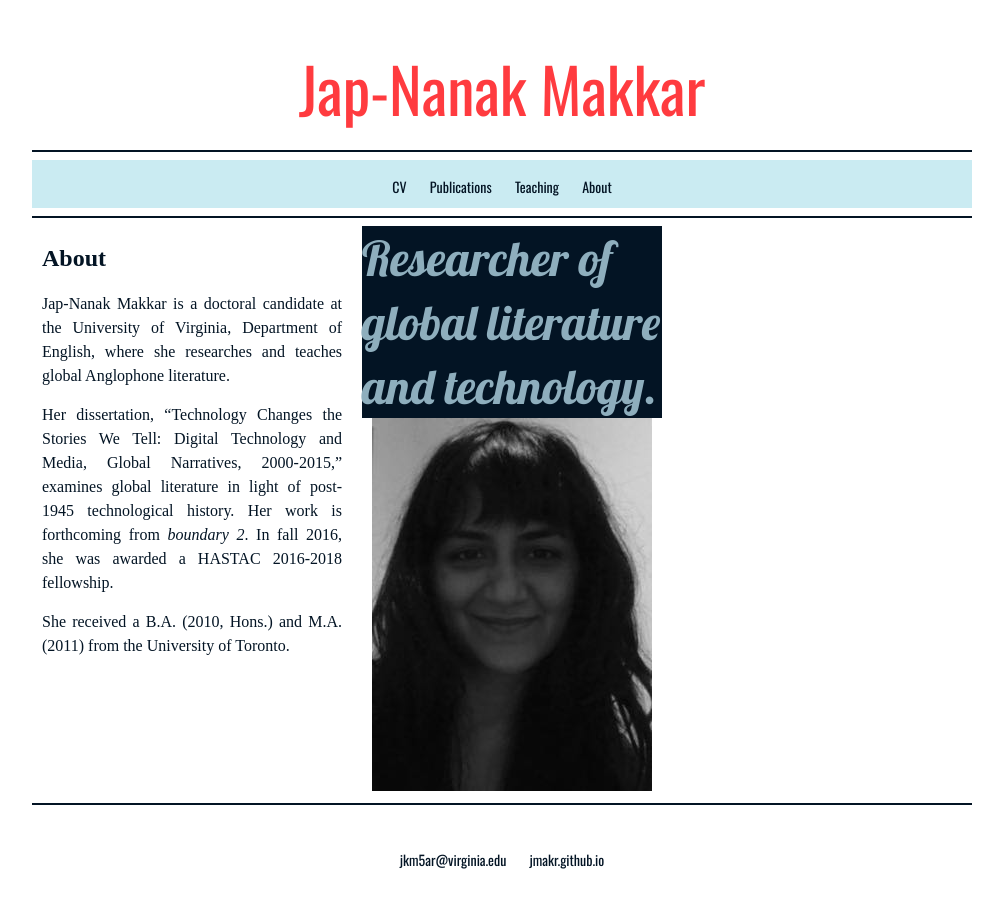
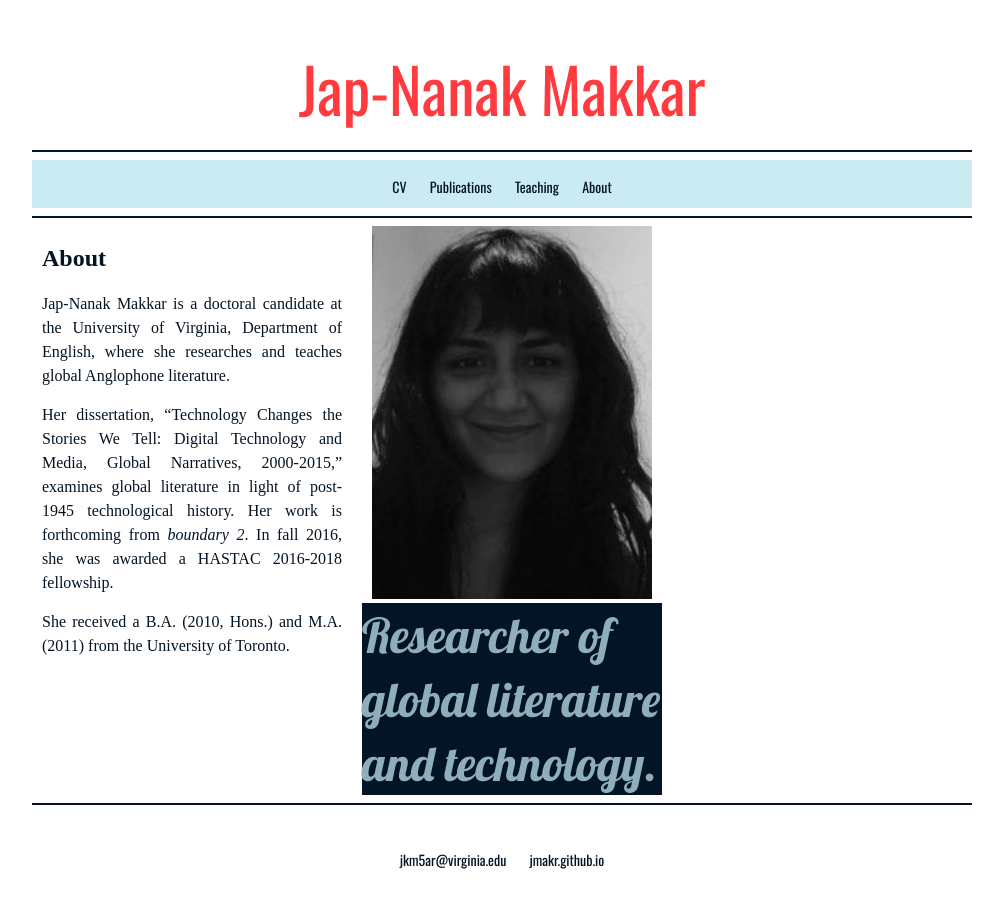
Before and after one commit to jmakr/jmakr.github.io, a Jekyll site: the page built from index.html, in a window 1280 px wide. Shown: the whole page, without its empty margins (138-1141 px from the left). Built offline with Jekyll 4.4.1, drawn with Linux system fonts in a browser that asks for light colours; some web fonts are replaced.

Commit message:
Update index.html

```diff
--- a/index.html
+++ b/index.html
@@ -18,12 +18,7 @@ title: About
 
   </div>
 
-   <div id="blurb" class="article grid_4">
 
-	<p3>Researcher of global literature and technology.</p3>
-
-
-  </div>
 
    <div class="article grid_4">
 	  <div style="width:300px;">
@@ -34,5 +29,12 @@ title: About
 
    </div>
 
+	 <div id="blurb" class="article grid_4">
+
+	<p3>Researcher of global literature and technology.</p3>
+
+
+  	</div>
+
 
 </div>
```
